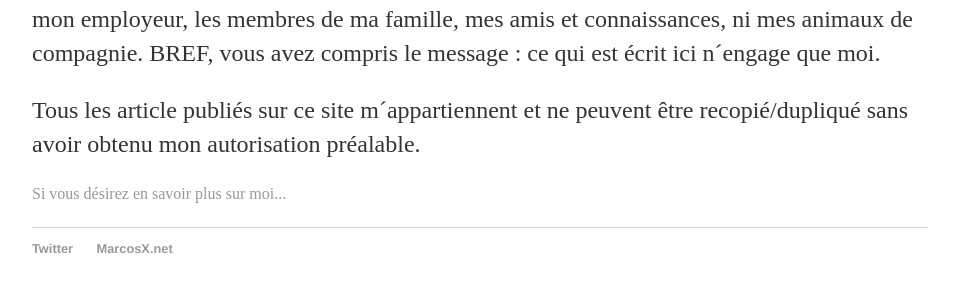
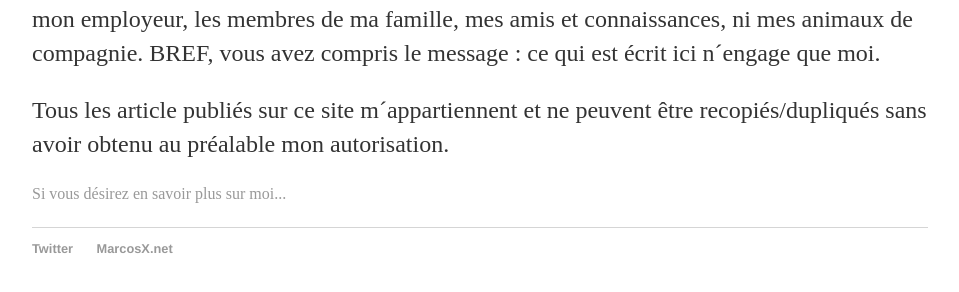
Before and after one commit to MarcosIckx/PreviewMarcosxNet, a Jekyll site: the page built from index.html, in a window 1280 px wide. Shown: the part 283-575 px from the top of the page, without its empty margins (160-1119 px from the left). Built offline with Jekyll 4.4.1, drawn with Linux system fonts in a browser that asks for light colours.

Commit message:
Update index.html

```diff
--- a/index.html
+++ b/index.html
@@ -14,8 +14,8 @@ title: Page d´Accueil de Marcos Ickx
 	BREF, vous avez compris le message : ce qui est écrit ici n´engage que moi.
 
         <p>
-        Tous les article publiés sur ce site m´appartiennent et ne peuvent être recopié/dupliqué
-        sans avoir obtenu mon autorisation préalable.
+        Tous les article publiés sur ce site m´appartiennent et ne peuvent être recopiés/dupliqués
+        sans avoir obtenu au préalable mon autorisation.
         </p>
 
         <a href="/apropos">Si vous désirez en savoir plus sur moi...</a></p>
```
